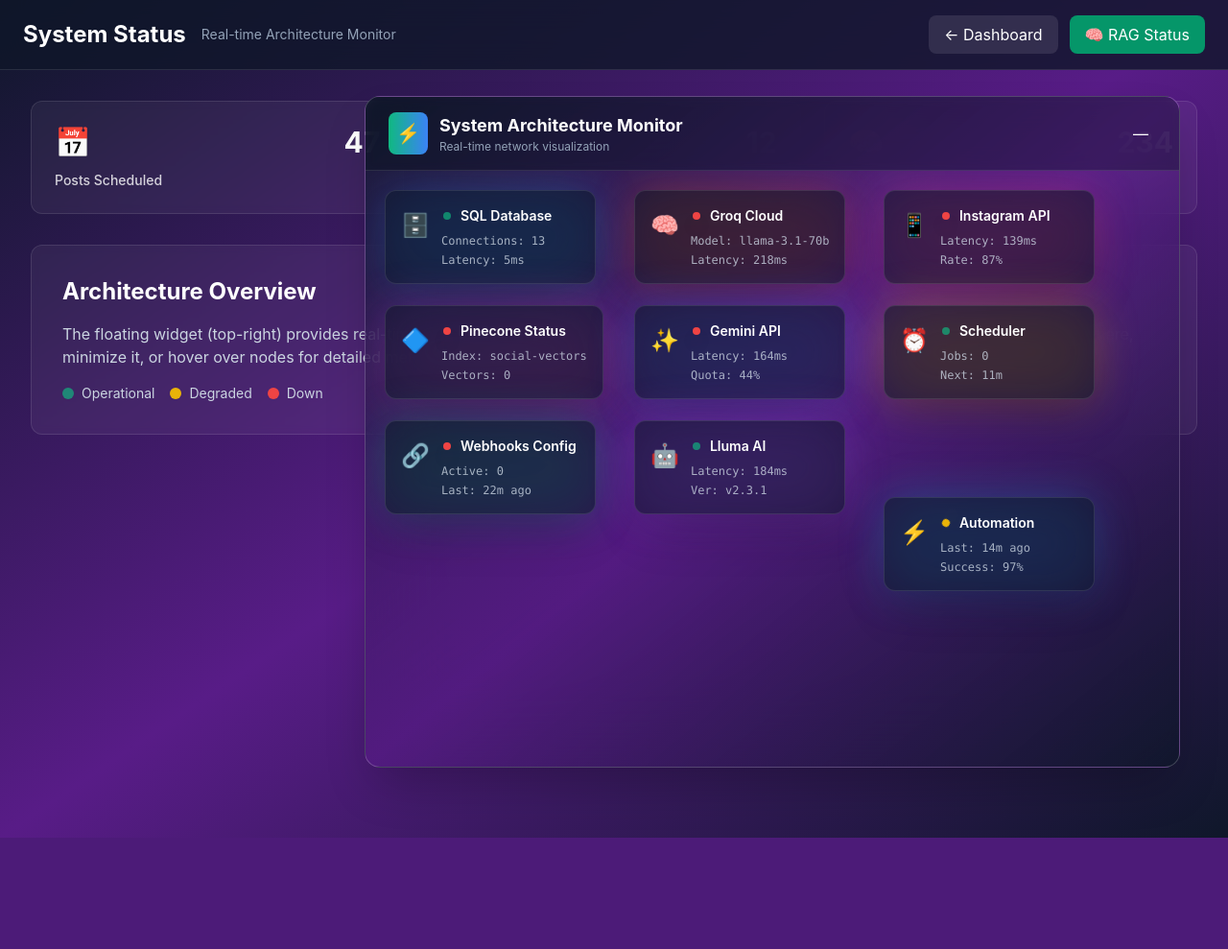
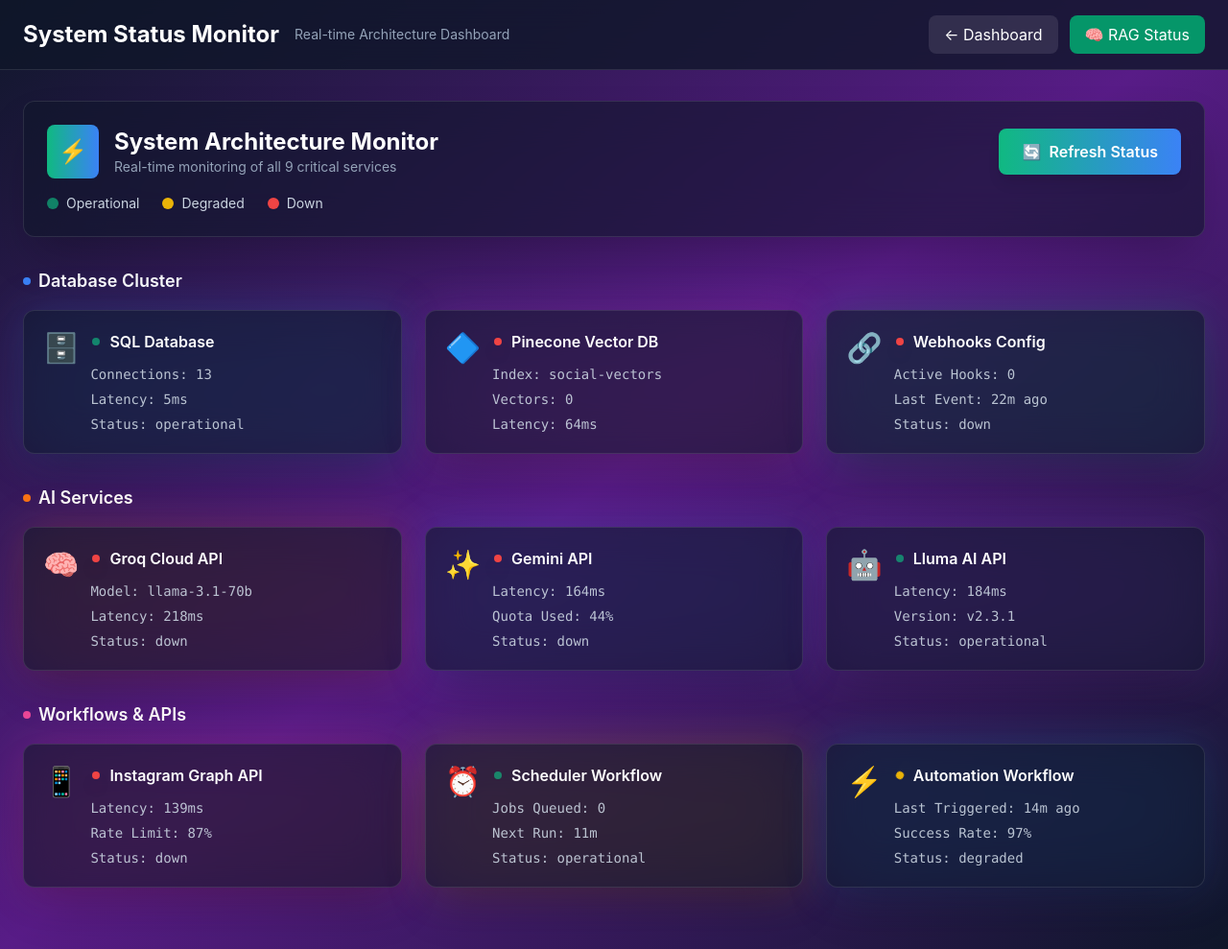
Before and after one commit to Jayesh-P006/1st-Deployement, a Flask app: page /workflow-status in a window 1280 px wide. Shown: the whole page at 96% size. Before the commit the page ends 873 px from the top, so only its background shows below. Run offline with Flask 3, Linux system fonts and the light colour scheme; the visitor is signed in with stand-in values (Sample User, id 1); data that the repository does not hold is empty; some libraries are stand-ins or nearby versions.

Commit message:
Removed auto refresh system and added Refresh button

```diff
--- a/app/templates/workflow_status.html
+++ b/app/templates/workflow_status.html
@@ -3,7 +3,7 @@
 <head>
     <meta charset="UTF-8">
     <meta name="viewport" content="width=device-width, initial-scale=1.0">
-    <title>Advanced System Status - PostScheduler</title>
+    <title>System Status Monitor - PostScheduler</title>
 
     <!-- Tailwind CSS CDN -->
     <script src="https://cdn.tailwindcss.com"></script>
@@ -48,8 +48,8 @@
         <div class="container mx-auto px-6 py-4">
             <div class="flex items-center justify-between">
                 <div class="flex items-center gap-4">
-                    <h1 class="text-2xl font-bold text-white">System Status</h1>
-                    <span class="text-slate-400 text-sm">Real-time Architecture Monitor</span>
+                    <h1 class="text-2xl font-bold text-white">System Status Monitor</h1>
+                    <span class="text-slate-400 text-sm">Real-time Architecture Dashboard</span>
                 </div>
                 <div class="flex gap-3">
                     <a href="/" class="px-4 py-2 bg-white/10 hover:bg-white/20 text-white rounded-lg transition-colors">
@@ -69,15 +69,9 @@
     <!-- React Component -->
     {% raw %}
     <script type="text/babel">
-        const { useState, useRef, useEffect } = React;
+        const { useState, useEffect } = React;
 
-        const AdvancedSystemStatusWidget = ({ systemState = {} }) => {
-            const [isMinimized, setIsMinimized] = useState(false);
-            const [position, setPosition] = useState({ x: window.innerWidth - 900, y: 100 });
-            const [isDragging, setIsDragging] = useState(false);
-            const [dragOffset, setDragOffset] = useState({ x: 0, y: 0 });
-            const widgetRef = useRef(null);
-
+        const SystemStatusDashboard = ({ systemState = {}, onRefresh, isRefreshing }) => {
             const parseSystemState = () => {
                 return {
                     instaGraphApi: systemState?.instaGraphApi || { status: 'operational', latency: '142ms', rateLimitRemaining: '87%' },
@@ -94,34 +88,6 @@
 
             const services = parseSystemState();
 
-            useEffect(() => {
-                const handleMouseMove = (e) => {
-                    if (isDragging) {
-                        setPosition({ x: e.clientX - dragOffset.x, y: e.clientY - dragOffset.y });
-                    }
-                };
-
-                const handleMouseUp = () => setIsDragging(false);
-
-                if (isDragging) {
-                    document.addEventListener('mousemove', handleMouseMove);
-                    document.addEventListener('mouseup', handleMouseUp);
-                }
-
-                return () => {
-                    document.removeEventListener('mousemove', handleMouseMove);
-                    document.removeEventListener('mouseup', handleMouseUp);
-                };
-            }, [isDragging, dragOffset]);
-
-            const handleMouseDown = (e) => {
-                if (e.target.closest('.drag-handle')) {
-                    const rect = widgetRef.current.getBoundingClientRect();
-                    setDragOffset({ x: e.clientX - rect.left, y: e.clientY - rect.top });
-                    setIsDragging(true);
-                }
-            };
-
             const StatusIndicator = ({ status }) => {
                 const styles = {
                     operational: 'bg-emerald-500 animate-pulse shadow-lg shadow-emerald-500/50',
@@ -136,23 +102,21 @@
                 );
             };
 
-            const ServiceNode = ({ title, status, icon, details, position, glowColor }) => (
-                <div className={`absolute ${position} transform transition-all duration-300 hover:scale-105`} style={{ zIndex: 10 }}>
+            const ServiceCard = ({ title, status, icon, details, glowColor }) => (
                 <div className="relative group">
-                        <div className={`absolute inset-0 bg-gradient-to-br ${glowColor} rounded-xl blur-xl opacity-30 group-hover:opacity-50 transition-opacity`}></div>
-                        <div className="relative bg-slate-900/60 backdrop-blur-xl border border-white/10 rounded-xl p-4 min-w-[220px] shadow-2xl">
+                    <div className={`absolute inset-0 bg-gradient-to-br ${glowColor} rounded-xl blur-xl opacity-20 group-hover:opacity-40 transition-opacity`}></div>
+                    <div className="relative bg-slate-900/60 backdrop-blur-xl border border-white/10 rounded-xl p-5 shadow-2xl hover:scale-[1.02] transition-all duration-300">
                         <div className="flex items-start gap-3">
-                                <div className="text-2xl mt-1">{icon}</div>
+                            <div className="text-3xl">{icon}</div>
                             <div className="flex-1">
-                                    <div className="flex items-center gap-2 mb-2">
+                                <div className="flex items-center gap-2 mb-3">
                                     <StatusIndicator status={status} />
-                                        <h3 className="text-white font-semibold text-sm">{title}</h3>
+                                    <h3 className="text-white font-semibold text-base">{title}</h3>
                                 </div>
-                                    <div className="space-y-1">
+                                <div className="space-y-1.5">
                                     {details.map((detail, idx) => (
-                                            <p key={idx} className="text-xs text-slate-300/80 font-mono">{detail}</p>
+                                        <p key={idx} className="text-sm text-slate-300/90 font-mono">{detail}</p>
                                     ))}
-                                    </div>
                                 </div>
                             </div>
                         </div>
@@ -160,94 +124,31 @@
                 </div>
             );
 
-            if (isMinimized) {
             return (
-                    <div ref={widgetRef} style={{ position: 'fixed', left: `${position.x}px`, top: `${position.y}px`, zIndex: 9999 }} onMouseDown={handleMouseDown} className="drag-handle cursor-move">
-                        <div onClick={() => setIsMinimized(false)} className="relative w-16 h-16 bg-gradient-to-br from-purple-600 to-blue-600 rounded-full shadow-2xl cursor-pointer hover:scale-110 transition-transform">
-                            <div className="absolute inset-0 bg-gradient-to-br from-purple-500 to-blue-500 rounded-full animate-pulse opacity-50"></div>
-                            <div className="absolute inset-0 flex items-center justify-center text-white text-2xl">⚡</div>
+                <div className="container mx-auto px-6 py-8 max-w-7xl">
+
+                    {/* Header Section */}
+                    <div className="bg-slate-900/60 backdrop-blur-xl border border-white/10 rounded-xl p-6 mb-8 shadow-2xl">
+                        <div className="flex items-center justify-between mb-4">
+                            <div className="flex items-center gap-4">
+                                <div className="bg-gradient-to-r from-emerald-500 to-blue-500 p-3 rounded-lg">
+                                    <span className="text-white text-2xl">⚡</span>
+                                </div>
+                                <div>
+                                    <h2 className="text-2xl font-bold text-white">System Architecture Monitor</h2>
+                                    <p className="text-slate-400 text-sm">Real-time monitoring of all 9 critical services</p>
                                 </div>
                             </div>
-                );
-            }
-
-            return (
-                <div ref={widgetRef} style={{ position: 'fixed', left: `${position.x}px`, top: `${position.y}px`, zIndex: 9999, width: '850px', height: '700px' }} onMouseDown={handleMouseDown}>
-                    <div className="relative w-full h-full bg-gradient-to-br from-slate-900/80 via-purple-900/60 to-slate-900/80 backdrop-blur-2xl border border-white/20 rounded-2xl shadow-2xl overflow-hidden">
-                        <div className="drag-handle relative z-20 flex items-center justify-between px-6 py-4 bg-slate-900/40 backdrop-blur-sm border-b border-white/10 cursor-move">
-                            <div className="flex items-center gap-3">
-                                <div className="relative bg-gradient-to-r from-emerald-500 to-blue-500 p-2 rounded-lg">
-                                    <span className="text-white text-xl">⚡</span>
+                            <button
+                                onClick={onRefresh}
+                                disabled={isRefreshing}
+                                className="px-6 py-3 bg-gradient-to-r from-emerald-500 to-blue-500 hover:from-emerald-600 hover:to-blue-600 text-white font-semibold rounded-lg shadow-lg transition-all duration-300 flex items-center gap-2 disabled:opacity-50 disabled:cursor-not-allowed"
+                            >
+                                <span className={isRefreshing ? 'animate-spin' : ''}>🔄</span>
+                                {isRefreshing ? 'Refreshing...' : 'Refresh Status'}
+                            </button>
                         </div>
-                                <div>
-                                    <h2 className="text-white font-bold text-lg">System Architecture Monitor</h2>
-                                    <p className="text-slate-400 text-xs">Real-time network visualization</p>
-                                </div>
-                            </div>
-                            <button onClick={() => setIsMinimized(true)} className="p-2 hover:bg-white/10 rounded-lg transition-colors text-white">—</button>
-                        </div>
-
-                        <div className="relative h-[calc(100%-76px)] p-8 overflow-hidden">
-                            <ServiceNode title="SQL Database" status={services.sqlDatabase.status} icon="🗄️" details={[`Connections: ${services.sqlDatabase.activeConnections}`, `Latency: ${services.sqlDatabase.latency}`]} position="top-[20px] left-[20px]" glowColor="from-blue-500 to-cyan-500" />
-                            <ServiceNode title="Pinecone Status" status={services.pinecone.status} icon="🔷" details={[`Index: ${services.pinecone.index}`, `Vectors: ${services.pinecone.totalVectors}`]} position="top-[140px] left-[20px]" glowColor="from-purple-500 to-pink-500" />
-                            <ServiceNode title="Webhooks Config" status={services.webhooksConfig.status} icon="🔗" details={[`Active: ${services.webhooksConfig.activeHooks}`, `Last: ${services.webhooksConfig.lastEvent}`]} position="top-[260px] left-[20px]" glowColor="from-emerald-500 to-teal-500" />
-                            <ServiceNode title="Groq Cloud" status={services.groqCloud.status} icon="🧠" details={[`Model: ${services.groqCloud.model}`, `Latency: ${services.groqCloud.latency}`]} position="top-[20px] left-[280px]" glowColor="from-orange-500 to-red-500" />
-                            <ServiceNode title="Gemini API" status={services.geminiApi.status} icon="✨" details={[`Latency: ${services.geminiApi.latency}`, `Quota: ${services.geminiApi.quotaUsedToday}`]} position="top-[140px] left-[280px]" glowColor="from-blue-500 to-indigo-500" />
-                            <ServiceNode title="Lluma AI" status={services.llumaAi.status} icon="🤖" details={[`Latency: ${services.llumaAi.latency}`, `Ver: ${services.llumaAi.modelVersion}`]} position="top-[260px] left-[280px]" glowColor="from-violet-500 to-purple-500" />
-                            <ServiceNode title="Instagram API" status={services.instaGraphApi.status} icon="📱" details={[`Latency: ${services.instaGraphApi.latency}`, `Rate: ${services.instaGraphApi.rateLimitRemaining}`]} position="top-[20px] left-[540px]" glowColor="from-pink-500 to-rose-500" />
-                            <ServiceNode title="Scheduler" status={services.scheduler.status} icon="⏰" details={[`Jobs: ${services.scheduler.jobsQueued}`, `Next: ${services.scheduler.nextRun}`]} position="top-[140px] left-[540px]" glowColor="from-yellow-500 to-amber-500" />
-                            <ServiceNode title="Automation" status={services.automation.status} icon="⚡" details={[`Last: ${services.automation.lastTriggered}`, `Success: ${services.automation.successRate}`]} position="top-[340px] left-[540px]" glowColor="from-cyan-500 to-blue-500" />
-                        </div>
-                    </div>
-                </div>
-            );
-        };
-
-        function App() {
-            const [systemState, setSystemState] = useState({});
-
-            useEffect(() => {
-                const fetchStatus = async () => {
-                    try {
-                        const response = await fetch('/api/status/system');
-                        const data = await response.json();
-                        setSystemState(data);
-                    } catch (error) {
-                        console.log('Using mock data');
-                    }
-                };
-
-                fetchStatus();
-                const interval = setInterval(fetchStatus, 30000);
-                return () => clearInterval(interval);
-            }, []);
-
-            return (
-                <div className="min-h-screen p-8">
-                    <div className="container mx-auto max-w-7xl">
-                        <div className="grid grid-cols-3 gap-6 mb-8">
-                            {[
-                                { title: 'Posts Scheduled', value: '47', icon: '📅' },
-                                { title: 'Active Workflows', value: '12', icon: '⚡' },
-                                { title: 'AI Generations', value: '234', icon: '🧠' }
-                            ].map((stat, i) => (
-                                <div key={i} className="bg-white/5 backdrop-blur-sm border border-white/10 rounded-xl p-6 hover:bg-white/10 transition-all">
-                                    <div className="flex items-center justify-between mb-3">
-                                        <span className="text-3xl">{stat.icon}</span>
-                                        <span className="text-3xl font-bold text-white">{stat.value}</span>
-                                    </div>
-                                    <h3 className="text-white/80 font-medium text-sm">{stat.title}</h3>
-                                </div>
-                            ))}
-                        </div>
-
-                        <div className="bg-white/5 backdrop-blur-sm border border-white/10 rounded-xl p-8 mb-8">
-                            <h2 className="text-2xl font-bold text-white mb-4">Architecture Overview</h2>
-                            <p className="text-slate-300 mb-4">
-                                The floating widget (top-right) provides real-time monitoring of all 9 critical services in your social media automation architecture.
-                                Drag it anywhere, minimize it, or hover over nodes for detailed metrics.
-                            </p>
-                            <div className="flex gap-4 text-sm">
+                        <div className="flex gap-6 text-sm">
                             <div className="flex items-center gap-2">
                                 <div className="w-3 h-3 rounded-full bg-emerald-500 animate-pulse"></div>
                                 <span className="text-slate-300">Operational</span>
@@ -262,11 +163,125 @@
                             </div>
                         </div>
                     </div>
+
+                    {/* Database Cluster */}
+                    <div className="mb-8">
+                        <h3 className="text-lg font-semibold text-white mb-4 flex items-center gap-2">
+                            <span className="w-2 h-2 rounded-full bg-blue-500"></span>
+                            Database Cluster
+                        </h3>
+                        <div className="grid grid-cols-1 md:grid-cols-2 lg:grid-cols-3 gap-6">
+                            <ServiceCard
+                                title="SQL Database"
+                                status={services.sqlDatabase.status}
+                                icon="🗄️"
+                                details={[`Connections: ${services.sqlDatabase.activeConnections}`, `Latency: ${services.sqlDatabase.latency}`, `Status: ${services.sqlDatabase.status}`]}
+                                glowColor="from-blue-500 to-cyan-500"
+                            />
+                            <ServiceCard
+                                title="Pinecone Vector DB"
+                                status={services.pinecone.status}
+                                icon="🔷"
+                                details={[`Index: ${services.pinecone.index}`, `Vectors: ${services.pinecone.totalVectors}`, `Latency: ${services.pinecone.latency}`]}
+                                glowColor="from-purple-500 to-pink-500"
+                            />
+                            <ServiceCard
+                                title="Webhooks Config"
+                                status={services.webhooksConfig.status}
+                                icon="🔗"
+                                details={[`Active Hooks: ${services.webhooksConfig.activeHooks}`, `Last Event: ${services.webhooksConfig.lastEvent}`, `Status: ${services.webhooksConfig.status}`]}
+                                glowColor="from-emerald-500 to-teal-500"
+                            />
+                        </div>
                     </div>
 
-                    <AdvancedSystemStatusWidget systemState={systemState} />
+                    {/* AI Services */}
+                    <div className="mb-8">
+                        <h3 className="text-lg font-semibold text-white mb-4 flex items-center gap-2">
+                            <span className="w-2 h-2 rounded-full bg-orange-500"></span>
+                            AI Services
+                        </h3>
+                        <div className="grid grid-cols-1 md:grid-cols-2 lg:grid-cols-3 gap-6">
+                            <ServiceCard
+                                title="Groq Cloud API"
+                                status={services.groqCloud.status}
+                                icon="🧠"
+                                details={[`Model: ${services.groqCloud.model}`, `Latency: ${services.groqCloud.latency}`, `Status: ${services.groqCloud.status}`]}
+                                glowColor="from-orange-500 to-red-500"
+                            />
+                            <ServiceCard
+                                title="Gemini API"
+                                status={services.geminiApi.status}
+                                icon="✨"
+                                details={[`Latency: ${services.geminiApi.latency}`, `Quota Used: ${services.geminiApi.quotaUsedToday}`, `Status: ${services.geminiApi.status}`]}
+                                glowColor="from-blue-500 to-indigo-500"
+                            />
+                            <ServiceCard
+                                title="Lluma AI API"
+                                status={services.llumaAi.status}
+                                icon="🤖"
+                                details={[`Latency: ${services.llumaAi.latency}`, `Version: ${services.llumaAi.modelVersion}`, `Status: ${services.llumaAi.status}`]}
+                                glowColor="from-violet-500 to-purple-500"
+                            />
+                        </div>
+                    </div>
+
+                    {/* Workflows & APIs */}
+                    <div className="mb-8">
+                        <h3 className="text-lg font-semibold text-white mb-4 flex items-center gap-2">
+                            <span className="w-2 h-2 rounded-full bg-pink-500"></span>
+                            Workflows & APIs
+                        </h3>
+                        <div className="grid grid-cols-1 md:grid-cols-2 lg:grid-cols-3 gap-6">
+                            <ServiceCard
+                                title="Instagram Graph API"
+                                status={services.instaGraphApi.status}
+                                icon="📱"
+                                details={[`Latency: ${services.instaGraphApi.latency}`, `Rate Limit: ${services.instaGraphApi.rateLimitRemaining}`, `Status: ${services.instaGraphApi.status}`]}
+                                glowColor="from-pink-500 to-rose-500"
+                            />
+                            <ServiceCard
+                                title="Scheduler Workflow"
+                                status={services.scheduler.status}
+                                icon="⏰"
+                                details={[`Jobs Queued: ${services.scheduler.jobsQueued}`, `Next Run: ${services.scheduler.nextRun}`, `Status: ${services.scheduler.status}`]}
+                                glowColor="from-yellow-500 to-amber-500"
+                            />
+                            <ServiceCard
+                                title="Automation Workflow"
+                                status={services.automation.status}
+                                icon="⚡"
+                                details={[`Last Triggered: ${services.automation.lastTriggered}`, `Success Rate: ${services.automation.successRate}`, `Status: ${services.automation.status}`]}
+                                glowColor="from-cyan-500 to-blue-500"
+                            />
+                        </div>
+                    </div>
                 </div>
             );
+        };
+
+        function App() {
+            const [systemState, setSystemState] = useState({});
+            const [isRefreshing, setIsRefreshing] = useState(false);
+
+            const fetchStatus = async () => {
+                setIsRefreshing(true);
+                try {
+                    const response = await fetch('/api/status/system');
+                    const data = await response.json();
+                    setSystemState(data);
+                } catch (error) {
+                    console.log('Using mock data');
+                } finally {
+                    setIsRefreshing(false);
+                }
+            };
+
+            useEffect(() => {
+                fetchStatus();
+            }, []);
+
+            return <SystemStatusDashboard systemState={systemState} onRefresh={fetchStatus} isRefreshing={isRefreshing} />;
         }
 
         ReactDOM.render(<App />, document.getElementById('root'));
```
Lines whose indentation alone changed are shown as unchanged.
